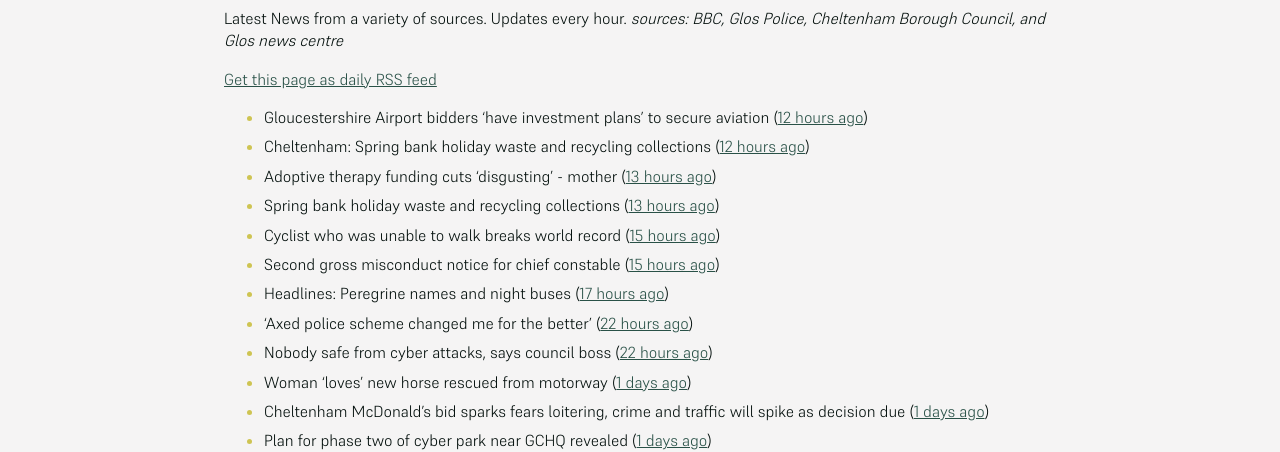
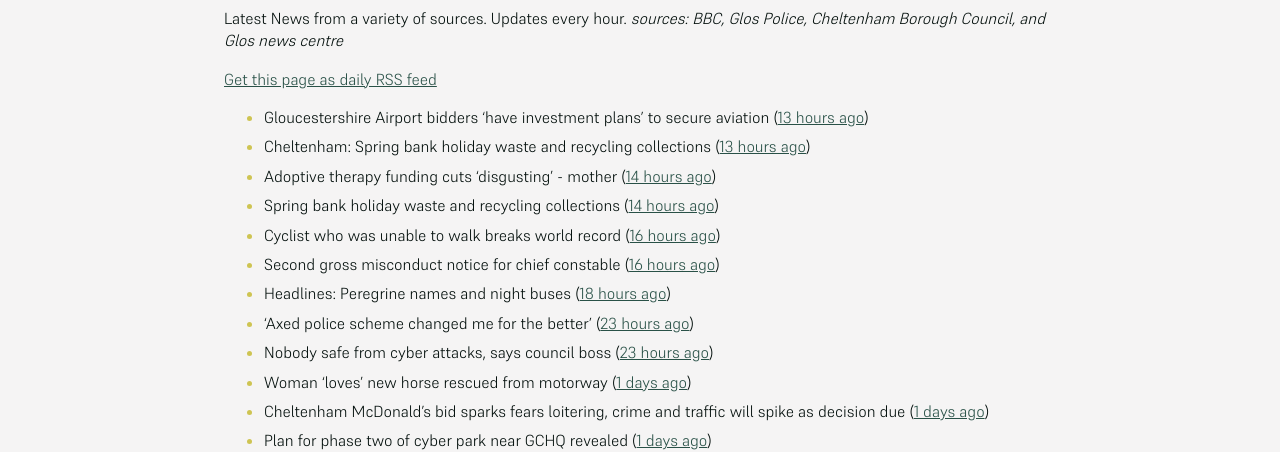
Before and after one commit to mat-0/cheltenham-open-data, a Jekyll site: the page built from _pages/news.md, in a window 1280 px wide. Shown: the part 266-718 px from the top of the page. Built offline with Jekyll 4.4.1, drawn with Linux system fonts in a browser that asks for light colours.

Commit message:
Updated 2025-05-21 04:57:46

```diff
--- a/_pages/news.md
+++ b/_pages/news.md
@@ -12,15 +12,15 @@ _sources: BBC, Glos Police, Cheltenham Borough Council, and Glos news centre_
 [Get this page as daily RSS feed](/daily.rss)
 
 <!-- news_marker starts -->
-- Gloucestershire Airport bidders ‘have investment plans’ to secure aviation ([12 hours ago](https://gloucesternewscentre.co.uk/gloucestershire-airport-bidders-have-investment-plans-to-secure-aviation/))
-- Cheltenham: Spring bank holiday waste and recycling collections ([12 hours ago](https://gloucesternewscentre.co.uk/cheltenham-spring-bank-holiday-waste-and-recycling-collections/))
-- Adoptive therapy funding cuts 'disgusting' - mother ([13 hours ago](https://www.bbc.com/news/articles/c4g2rpypmp9o))
-- Spring bank holiday waste and recycling collections ([13 hours ago](https://www.cheltenham.gov.uk/news/article/3013/spring_bank_holiday_waste_and_recycling_collections))
-- Cyclist who was unable to walk breaks world record ([15 hours ago](https://www.bbc.com/news/articles/ce822e66159o))
-- Second gross misconduct notice for chief constable ([15 hours ago](https://www.bbc.com/news/articles/cy8nnxy83lro))
-- Headlines: Peregrine names and night buses ([17 hours ago](https://www.bbc.com/news/articles/cr7zznnkyrgo))
-- 'Axed police scheme changed me for the better' ([22 hours ago](https://www.bbc.com/news/articles/cj425087v5po))
-- Nobody safe from cyber attacks, says council boss ([22 hours ago](https://www.bbc.com/news/articles/cyvm4ljl2l8o))
+- Gloucestershire Airport bidders ‘have investment plans’ to secure aviation ([13 hours ago](https://gloucesternewscentre.co.uk/gloucestershire-airport-bidders-have-investment-plans-to-secure-aviation/))
+- Cheltenham: Spring bank holiday waste and recycling collections ([13 hours ago](https://gloucesternewscentre.co.uk/cheltenham-spring-bank-holiday-waste-and-recycling-collections/))
+- Adoptive therapy funding cuts 'disgusting' - mother ([14 hours ago](https://www.bbc.com/news/articles/c4g2rpypmp9o))
+- Spring bank holiday waste and recycling collections ([14 hours ago](https://www.cheltenham.gov.uk/news/article/3013/spring_bank_holiday_waste_and_recycling_collections))
+- Cyclist who was unable to walk breaks world record ([16 hours ago](https://www.bbc.com/news/articles/ce822e66159o))
+- Second gross misconduct notice for chief constable ([16 hours ago](https://www.bbc.com/news/articles/cy8nnxy83lro))
+- Headlines: Peregrine names and night buses ([18 hours ago](https://www.bbc.com/news/articles/cr7zznnkyrgo))
+- 'Axed police scheme changed me for the better' ([23 hours ago](https://www.bbc.com/news/articles/cj425087v5po))
+- Nobody safe from cyber attacks, says council boss ([23 hours ago](https://www.bbc.com/news/articles/cyvm4ljl2l8o))
 - Woman 'loves' new horse rescued from motorway ([1 days ago](https://www.bbc.com/news/articles/c4g2r40ye9eo))
 - Cheltenham McDonald’s bid sparks fears loitering, crime and traffic will spike as decision due ([1 days ago](https://gloucesternewscentre.co.uk/cheltenham-mcdonalds-bid-sparks-fears-loitering-crime-and-traffic-will-spike-as-decision-due/))
 - Plan for phase two of cyber park near GCHQ revealed ([1 days ago](https://www.bbc.com/news/articles/clygqx2jp95o))
```
Also changed, not shown: _data/flood.json (+5 -48 lines), index.md (+4 -4 lines).
